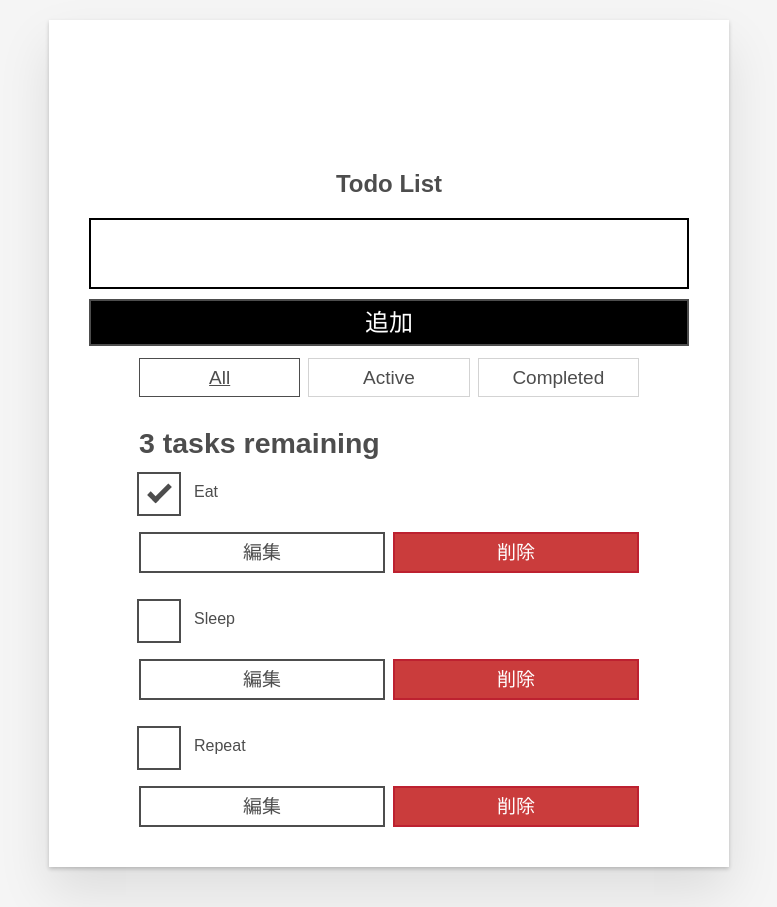
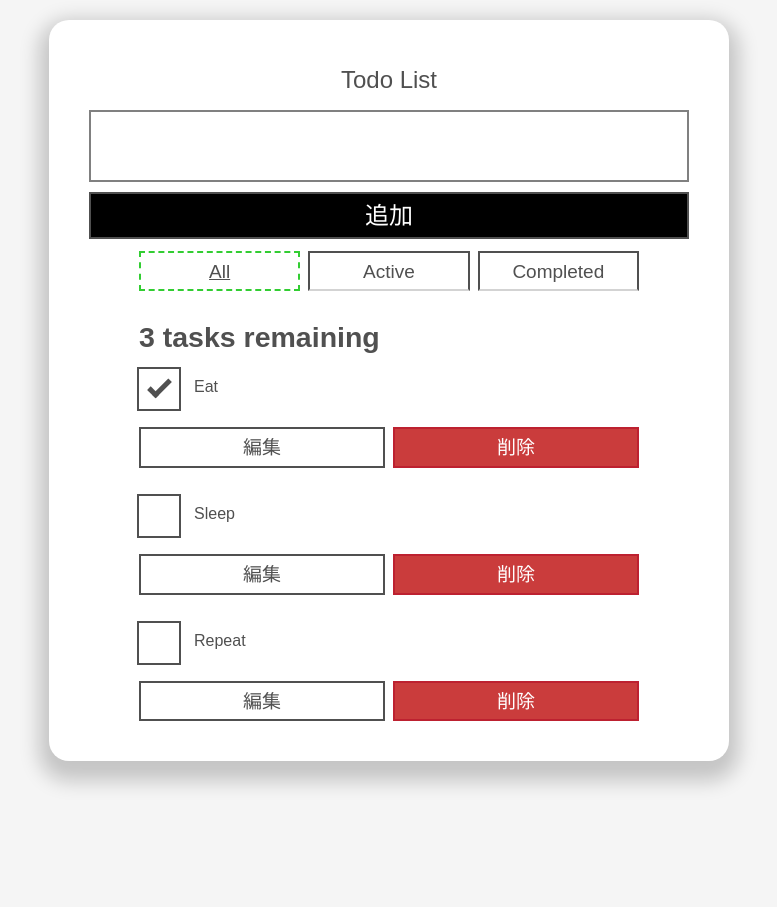
Before and after one commit to kaki-m/Aizuhack-team6, a React (Create React App) app in the folder todo-app/: page / in a window 1280 px wide. Shown: the whole page, without its empty margins (251-1028 px from the left). After the commit the page ends 801 px from the top, so only its background shows below. Built offline with nearby package versions, Linux system fonts and the light colour scheme.

Commit message:
[update] css changed

```diff
--- a/todo-app/src/index.css
+++ b/todo-app/src/index.css
@@ -1,3 +1,5 @@
+/* 背景色：白（#ffffff）/ 文字色：黒（#505050） */
+
 /* RESETS */
 *,
 *::before,
@@ -53,13 +55,15 @@ input {
 input[type="text"] {
   border-radius: 0;
 }
+
+/* body(background) */
 body {
   width: 100%;
   max-width: 68rem;
   margin: 0 auto;
   font: 1.6rem/1.25 Arial, sans-serif;
   background-color: #f5f5f5;
-  color: #4d4d4d;
+  color: #505050;
 }
 @media screen and (min-width: 620px) {
   body {
@@ -74,21 +78,22 @@ body {
   display: inline-block;
   margin-top: 0.4rem;
 }
-.btn {
+
+/* 「追加」「編集」「削除」ボタン */
+.btn { /* ボタン全て */
   padding: 0.8rem 1rem 0.7rem;
-  border: 0.2rem solid #4d4d4d;
+  border: 0.2rem solid #505050;
   cursor: pointer;
   text-transform: capitalize;
 }
-.btn.toggle-btn {
-  border-width: 1px;
-  border-color: #d3d3d3;
+.btn.toggle-btn { /* タブ切り替えボタン */
+  border-bottom: 0.2rem solid lightgray;
 }
-.btn.toggle-btn[aria-pressed="true"] {
+.btn.toggle-btn[aria-pressed="true"] {  /* 現在のタブのボタン */
   text-decoration: underline;
-  border-color: #4d4d4d;
+  border: 2px dashed #32cd32;
 }
-.btn__danger {
+.btn__danger { /* 「削除」ボタン */
   color: #fff;
   background-color: #ca3c3c;
   border-color: #bd2130;
@@ -96,7 +101,7 @@ body {
 .btn__filter {
   border-color: lightgrey;
 }
-.btn__primary {
+.btn__primary { /* 「追加」ボタン */
   color: #fff;
   background-color: #000;
 }
@@ -147,12 +152,16 @@ body {
 }
 /* END GLOBAL STYLES */
 
+/* todo-app (foreground) */
 .todoapp {
-  background: #fff;
+  background: white;
+  /* 角を丸くする */
+  border-radius: 2rem;
   margin: 2rem 0 4rem 0;
   padding: 1rem;
   position: relative;
-  box-shadow: 0 2px 4px 0 rgba(0, 0, 0, 0.2), 0 2.5rem 5rem 0 rgba(0, 0, 0, 0.1);
+  /* 影をつける */
+  box-shadow: 0px 10px 20px 10px rgba(0, 0, 0, 0.2)
 }
 @media screen and (min-width: 550px) {
   .todoapp {
@@ -174,18 +183,18 @@ body {
   margin: 0;
   margin-bottom: 1rem;
 }
-
-/* Page title */
 .label__lg {
-  margin-top: 100px;
-  margin-bottom: 40px;
+  line-height: 1.01567;
+  font-weight: 300;
   padding: 0.8rem;
   margin-bottom: 1rem;
   text-align: center;
 }
+
+/* task input box */
 .input__lg {
   padding: 2rem;
-  border: 2px solid #000;
+  border: 2px solid gray;
 }
 .input__lg:focus {
   border-color: #4d4d4d;
@@ -204,12 +213,13 @@ body {
     font-size: 2.4rem;
   }
 }
+
+
 .filters {
   width: 100%;
   margin: unset auto;
 }
-
-/* Todo item styles */
+/* Todo item */
 .todo {
   display: flex;
   flex-direction: row;
@@ -228,7 +238,7 @@ body {
   box-shadow: inset 0 0 0 2px;
 }
 
-/* CHECKBOX STYLES */
+/* checkbox */
 .c-cb {
   box-sizing: border-box;
   font-family: Arial, sans-serif;
```
